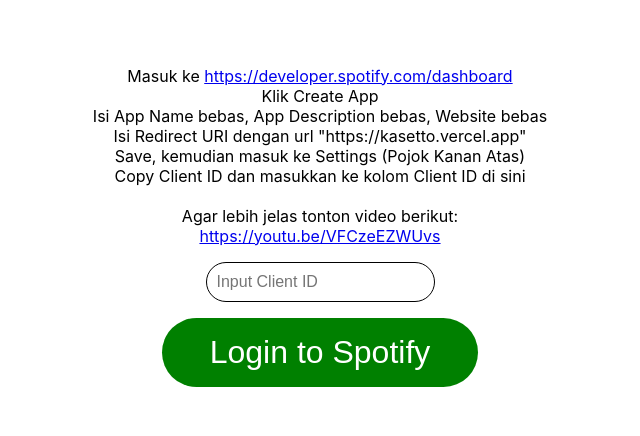
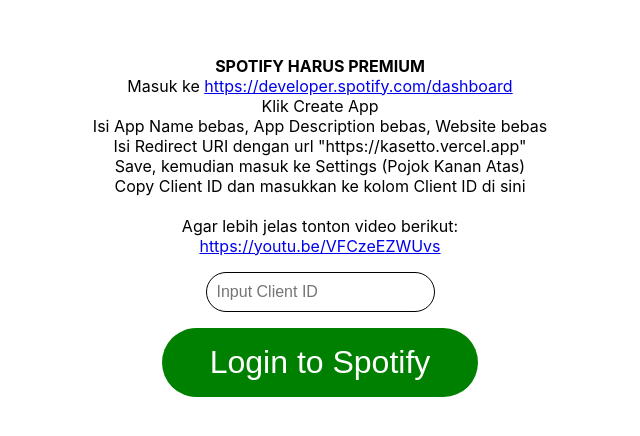
Before and after one commit to pemujakentang/kasetto-project-uas, a React (Create React App) app: page / in a window 1280 px wide. Shown: the part 174-610 px from the top of the page, without its empty margins (320-960 px from the left). Built offline with nearby package versions, Linux system fonts and the light colour scheme; a web font is replaced by a local one.

Commit message:
spotify harus prem message

```diff
--- a/src/components/Login.jsx
+++ b/src/components/Login.jsx
@@ -36,6 +36,7 @@
   return (
     <div className="login_container">
       <div className="info_container">
+        <div><strong>SPOTIFY HARUS PREMIUM</strong></div>
         <div>
           Masuk ke{" "}
           <a target="_blank" href="https://developer.spotify.com/dashboard">
```
